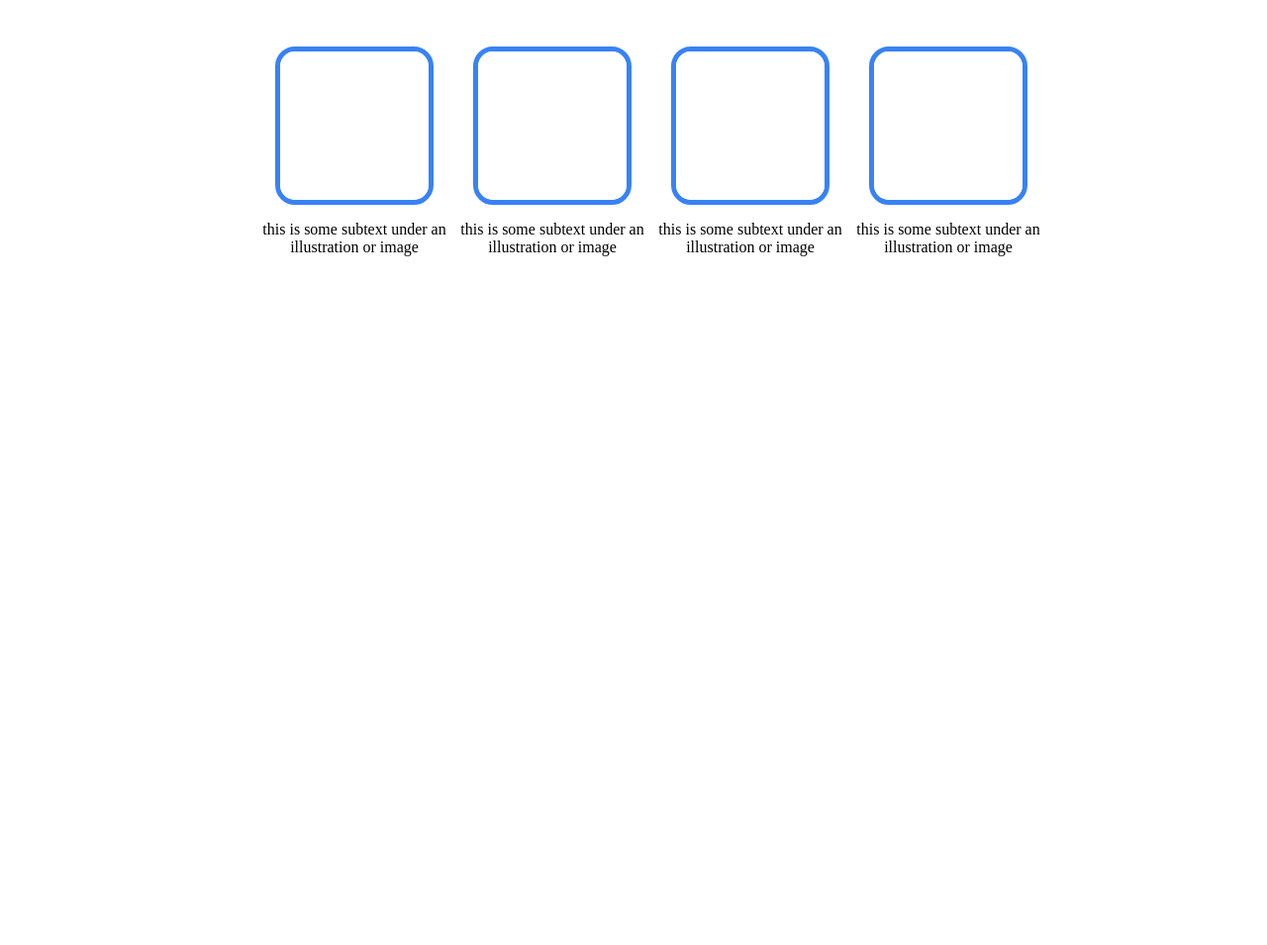
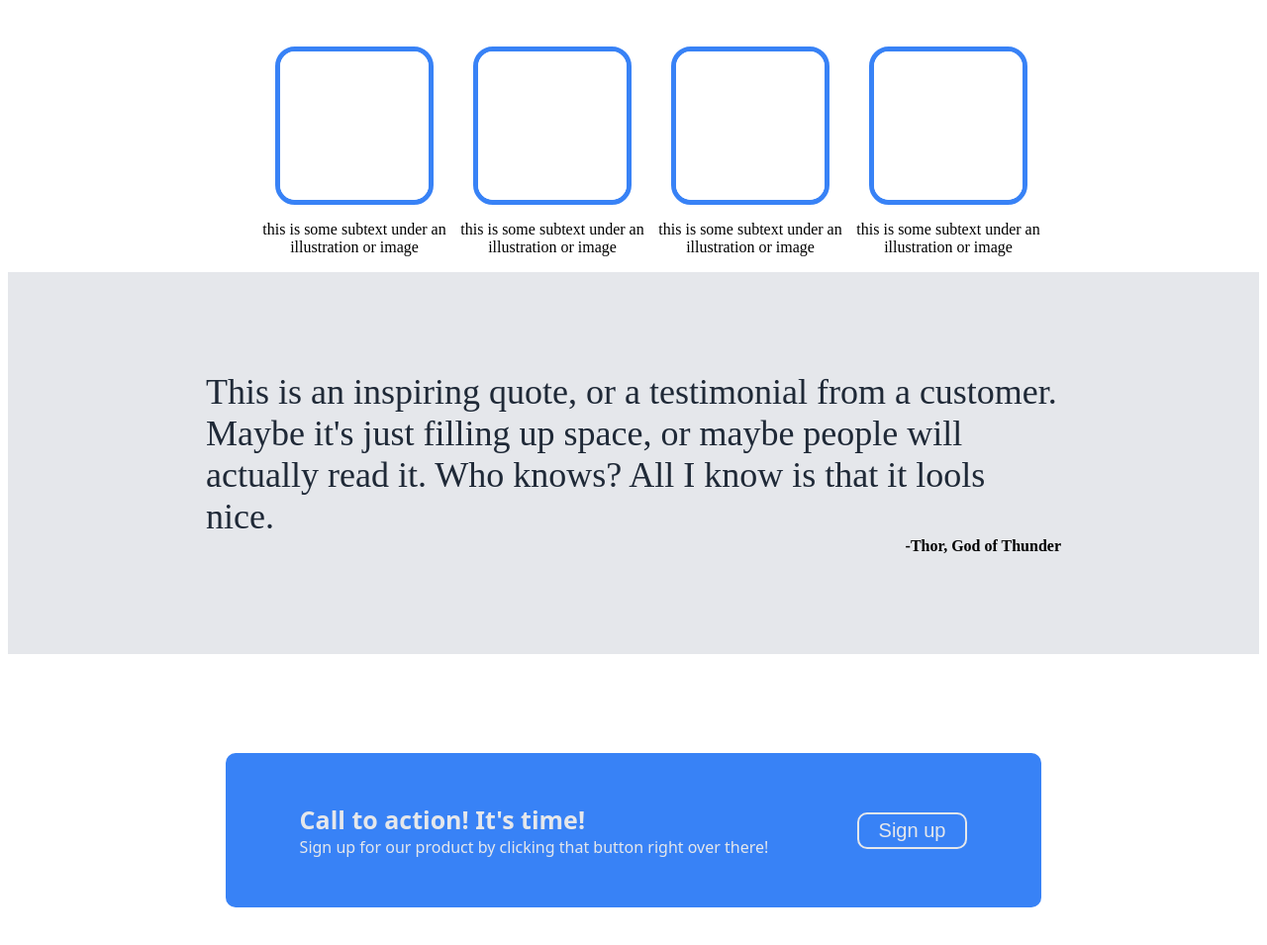
Before and after one commit to kayush614/odin-landing-page, a plain HTML site: page index.html in a window 1280 px wide. Shown: the part 603-1558 px from the top of the page at 99% size. Before the commit the page ends 886 px from the top, so only its background shows below. Drawn offline with Linux system fonts and the light colour scheme.

Commit message:
Add call to action section

```diff
--- a/index.html
+++ b/index.html
@@ -77,9 +77,28 @@
 
 
 
+<!-- Qoute Section -->
+
+    <div class="qoute-section">
+        <div class="qoute">This is an inspiring quote, or a testimonial from a customer. Maybe it's just filling up space, or maybe people will actually read it. Who knows? All I know is that it lools nice.</div>
+        <div class="qoute-credit">-Thor, God of Thunder</div>
+    </div>
 
 
 
+<!-- Call to action  -->
+
+<div class="call-to-action-section">
+    <div class="call-to-action-blue">
+        <div class="call-to-action-blue-text"><p class="call-to-action-text-main">Call to action! It's time!</p>
+        <p class="call-to-action-subtext">Sign up for our product by clicking that button right over there!</p>
+        </div>
+
+        <div class="call-to-action-button">
+            <button class="call-to-action-signup">Sign up</button>
+        </div>
+    </div>
+</div>
 
     </main>
 </body>
--- a/style.css
+++ b/style.css
@@ -120,3 +120,86 @@
     width: 200px;
     text-align: center;
 }
+
+
+
+/* Qoute Section */
+
+
+.qoute-section{
+    background-color: #E5E7EB;
+
+}
+
+.qoute {
+    color: #1F2937;
+    font-weight: 300;
+    font-size: 36px;
+    padding-top: 100px;
+
+    margin-left: 200px;
+    margin-right: 200px;
+    /* border: 2px solid red */
+
+}
+
+.qoute-credit{
+    text-align: right;
+    margin-right: 200px;
+    font-weight: 900;
+    padding-bottom: 100px;
+}
+
+
+
+
+/* Call to action button section */
+
+.call-to-action-blue{
+    margin-top: 100px;
+    margin-bottom: 100px;
+    margin-left: 220px;
+    margin-right: 220px;
+    padding-left: 30px;
+    padding-right: 30px;
+    padding-top: 50px;
+    padding-bottom: 50px;
+    background-color: #3882F6;
+    display: flex;
+    justify-content: space-around;
+    align-items: center;
+    color: #E5E7EB;
+    border-radius: 10px;
+    font-family: system-ui, -apple-system, BlinkMacSystemFont, 'Segoe UI', Roboto, Oxygen, Ubuntu, Cantarell, 'Open Sans', 'Helvetica Neue', sans-serif;
+}
+
+/* .call-to-action-blue-text{
+    /* display: flex;
+    flex-direction: column; */
+
+
+.call-to-action-text-main{
+    font-weight: 600;
+    font-size: 25px;
+    padding: 0;
+    margin: 0;
+}
+
+.call-to-action-subtext{
+    margin: 0;
+
+}
+
+.call-to-action-signup{
+    background-color: #3882F6;
+    color: #E5E7EB;
+    padding-left: 20px;
+    padding-right: 20px;
+    padding-top: 5px;
+    padding-bottom: 5px;
+    border-radius: 10px;
+    border: 2px solid #E5E7EB;
+    font-size: 20px;
+
+
+}
```
